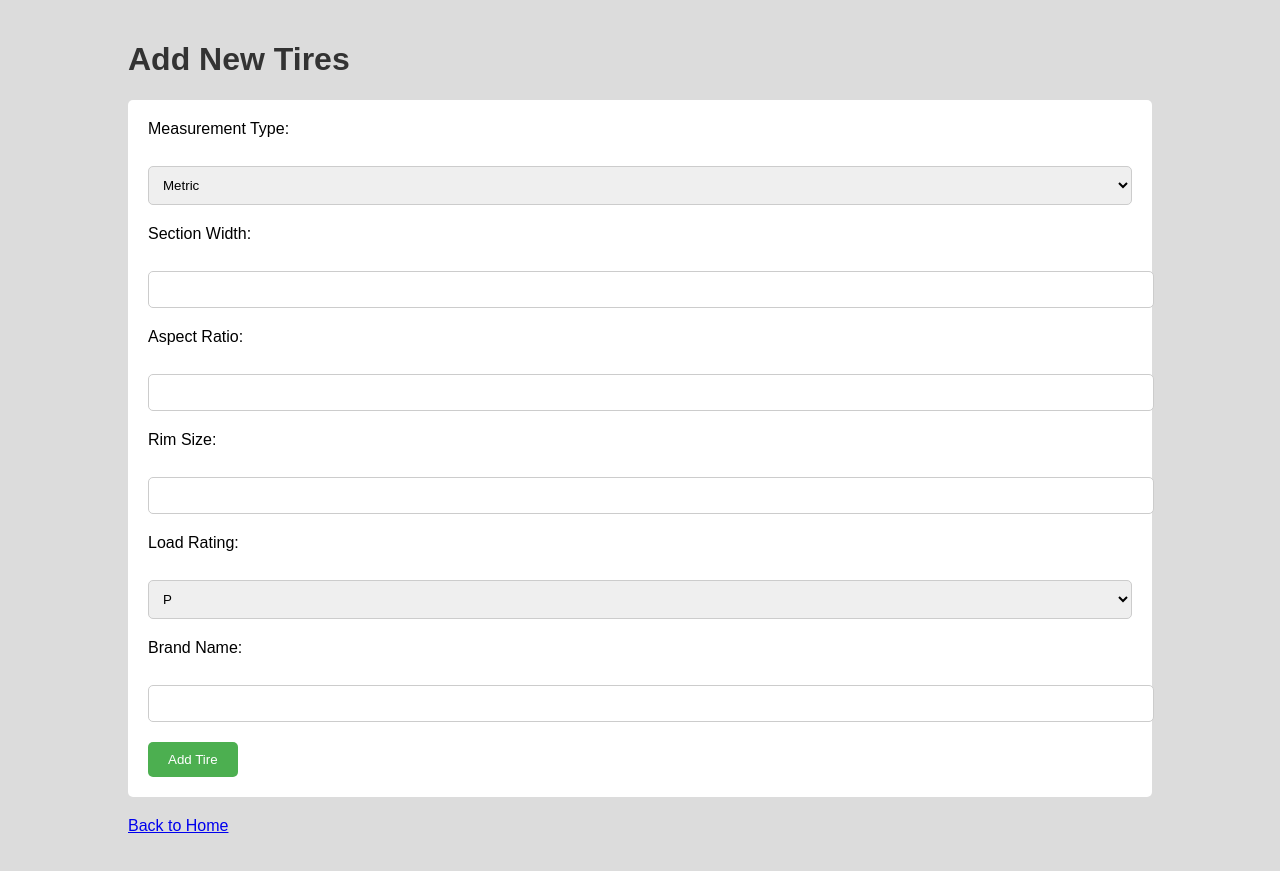
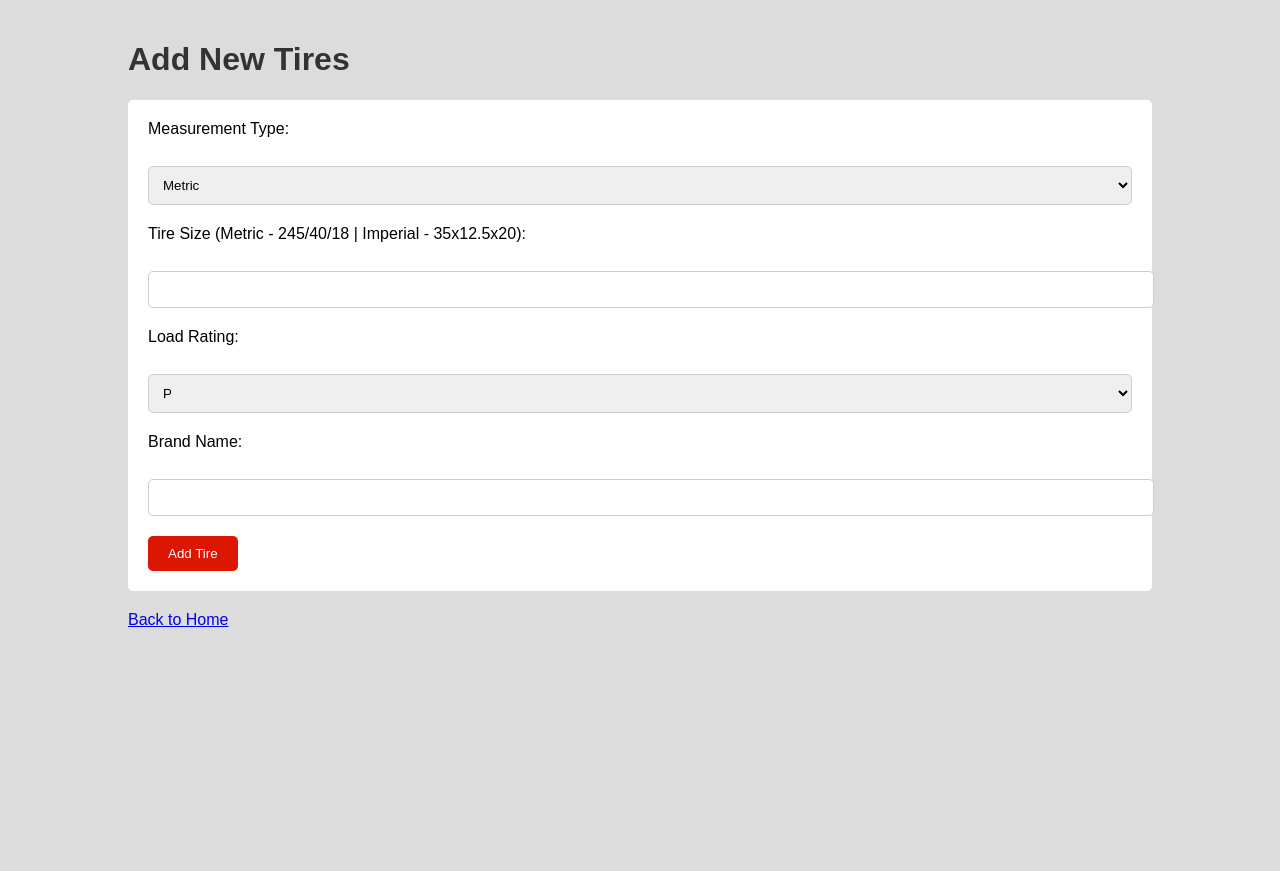
Before and after one commit to aaroncapron/Used-Inventory, a Flask app: template public/templates/add.html in a window 1280 px wide. After the commit the page ends 627 px from the top, so only its background shows below. Run offline with Flask 3, Linux system fonts and the light colour scheme; the template is opened without the code that fills it, so the values that code supplies are empty.

Commit message:
added checks for tire size + imperial/metric functionality

```diff
--- a/app.py
+++ b/app.py
@@ -45,15 +45,26 @@ def add_tire():
         brand_name = request.form.get('brand_name')
 
         # splits the tire size into section_width, aspect_ratio, and rim_size
-        section_width, aspect_ratio, rim_size = map(int, tire_size.split('/'))
+        if measurement_type == 'metric':
+            section_width, aspect_ratio, rim_size = map(int, tire_size.split('/'))
+        elif measurement_type == 'imperial':
+            section_width, aspect_ratio, rim_size = map(float, tire_size.split('x'))
 
         # checks if the tire dimensions are valid
-        if not (125 <= section_width <= 355 and section_width % 5 == 0):
-            return "Error: Invalid section width"
-        if not (20 <= aspect_ratio <= 90 and aspect_ratio % 5 == 0):
-            return "Error: Invalid aspect ratio"
-        if not (14 <= rim_size <= 23):
-            return "Error: Invalid rim size"
+        if measurement_type == 'metric':
+            if not (125 <= section_width <= 355 and str(section_width)[-1] == '5'):
+                return "Error: Invalid section width. It should end with a 5."
+            if not (20 <= aspect_ratio <= 90 and aspect_ratio % 5 in [0, 5]):
+                return "Error: Invalid aspect ratio. It should end with 0 or 5."
+            if not (14 <= rim_size <= 23):
+                return "Error: Invalid rim size. It should be between 14 and 23."
+        elif measurement_type == 'imperial':
+            if not (25.0 <= section_width <= 40.0):
+                return "Error: Invalid section width. It should be between 25.0 and 40.0."
+            if not (8.0 <= aspect_ratio <= 15.0):
+                return "Error: Invalid aspect ratio. It should be between 8.0 and 15.0."
+            if not (14 <= rim_size <= 23):
+                return "Error: Invalid rim size. It should be between 14 and 23."
 
         # traverses tire_brands.txt
         with open('tire_brands.txt', 'r') as f:
--- a/public/templates/add.html
+++ b/public/templates/add.html
@@ -35,7 +35,7 @@
             border: 1px solid #ccc;
         }
         input[type="submit"] {
-            background-color: #4CAF50;
+            background-color: #dc1600;
             color: white;
             padding: 10px 20px;
             border: none;
@@ -43,7 +43,7 @@
             cursor: pointer;
         }
         input[type="submit"]:hover {
-            background-color: #45a049;
+            background-color: #dc1600;
         }
     </style>
 </head>
@@ -58,16 +58,8 @@
                 <option value="metric">Metric</option>
                 <option value="imperial">Imperial</option>
             </select><br>
-
-            <label for="section_width">Section Width:</label><br>
-            <input type="text" id="section_width" name="section_width" required><br>
-
-            <label for="aspect_ratio">Aspect Ratio:</label><br>
-            <input type="text" id="aspect_ratio" name="aspect_ratio" required><br>
-
-            <label for="rim_size">Rim Size:</label><br>
-            <input type="text" id="rim_size" name="rim_size" required><br>
-
+            <label for="tire_size">Tire Size  (Metric - 245/40/18  |  Imperial - 35x12.5x20):</label><br>
+            <input type="text" id="tire_size" name="tire_size" required><br>
             <label for="load_rating">Load Rating:</label><br>
             <select id="load_rating" name="load_rating" required>
                 <option value="P">P</option>
```
